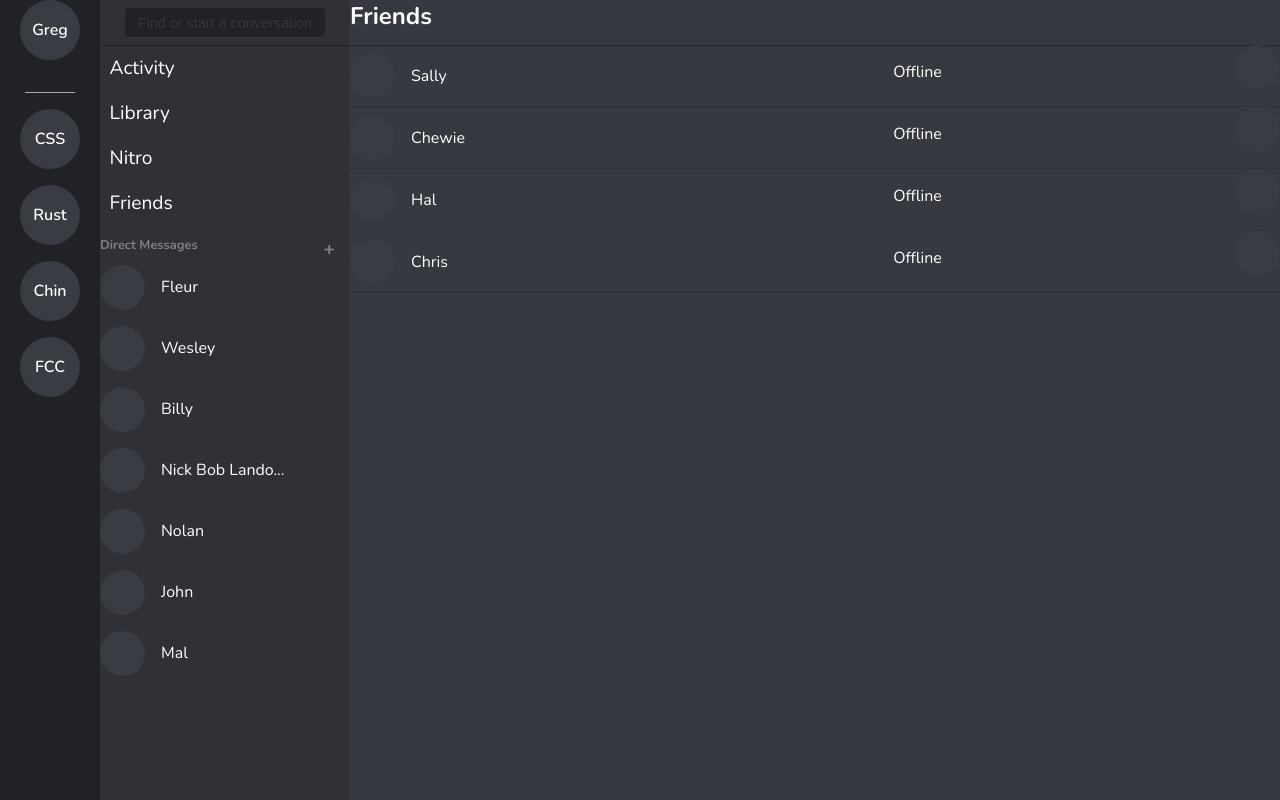
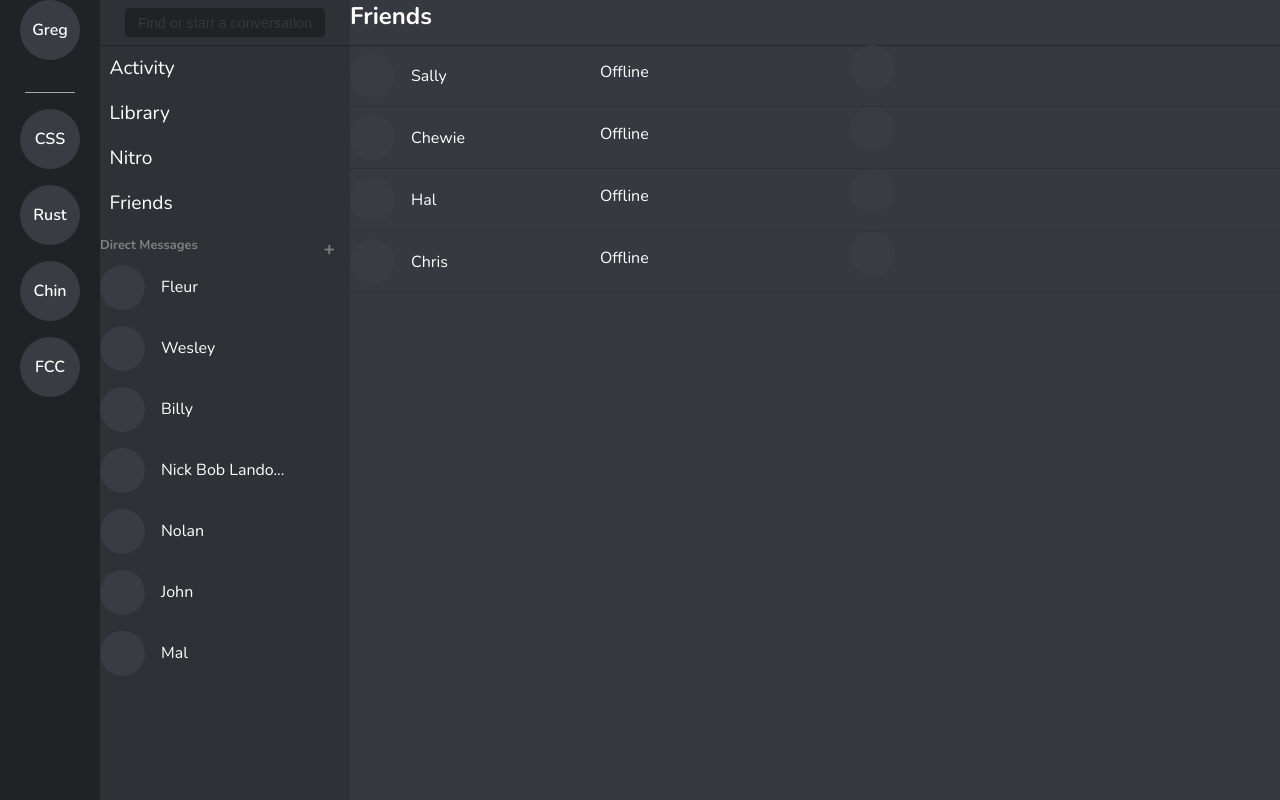
Before and after one commit to fletcher-greg/discord-pwa, a React (Create React App) app: page /friends in a window 1280 px wide. Built offline with nearby package versions, Linux system fonts and the light colour scheme.

Commit message:
add react-spring an clean up friends index.js

```diff
--- a/src/pages/friends/comps/FriendList.js
+++ b/src/pages/friends/comps/FriendList.js
@@ -16,12 +16,20 @@ const FriendData = ({ name }) => (
   </div>
 );
 const Status = () => (
-  <div>
+  <div
+    css={css`
+      width: 250px;
+    `}
+  >
     <p>Offline</p>
   </div>
 );
 const MutualServers = () => (
-  <div>
+  <div
+    css={css`
+      width: 250px;
+    `}
+  >
     <Avatar />
   </div>
 );
@@ -30,7 +38,7 @@ export default props => (
     css={css`
       display: flex;
       flex-direction: row;
-      justify-content: space-between;
+
       border-bottom: 1px solid #2f3136;
       height: 62px;
       cursor: pointer;
--- a/src/pages/friends/index.js
+++ b/src/pages/friends/index.js
@@ -1,6 +1,7 @@
 /** @jsx jsx */
-import React from "react";
+import React, { useState } from "react";
 import { css, jsx } from "@emotion/core";
+import { useSpring, animated } from "react-spring";
 // LOCAL IMPORTS
 import TopBar from "../../components/topBar";
 import FriendList from "./comps/FriendList";
@@ -8,13 +9,19 @@ const freunden = ["Sally", "Chewie", "Hal", "Chris"];
 const pageStyle = css`
   background: #36393f;
 `;
+
+const FriendsWrapper = () => {
+  const [toggle, setToggle] = useState(true);
+  return freunden.map(friend => (
+    <FriendList onClick={() => setToggle(tog => !tog)} name={friend} />
+  ));
+};
+
 export default () => {
   return (
     <div css={pageStyle}>
       <TopBar page="Friends" />
-      {freunden.map(friend => (
-        <FriendList name={friend} />
-      ))}
+      <FriendsWrapper />
     </div>
   );
 };
```
